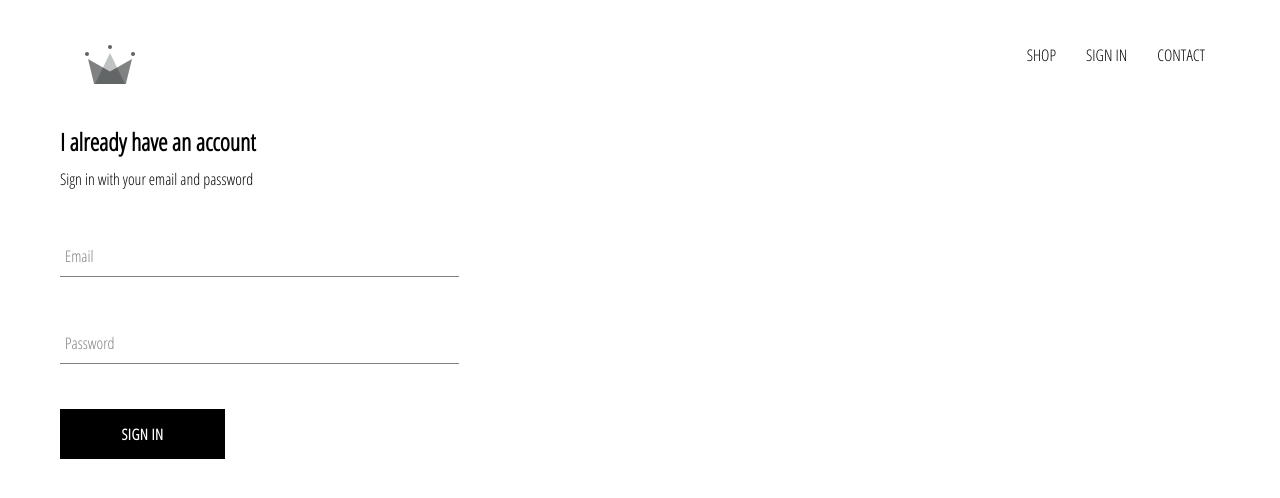
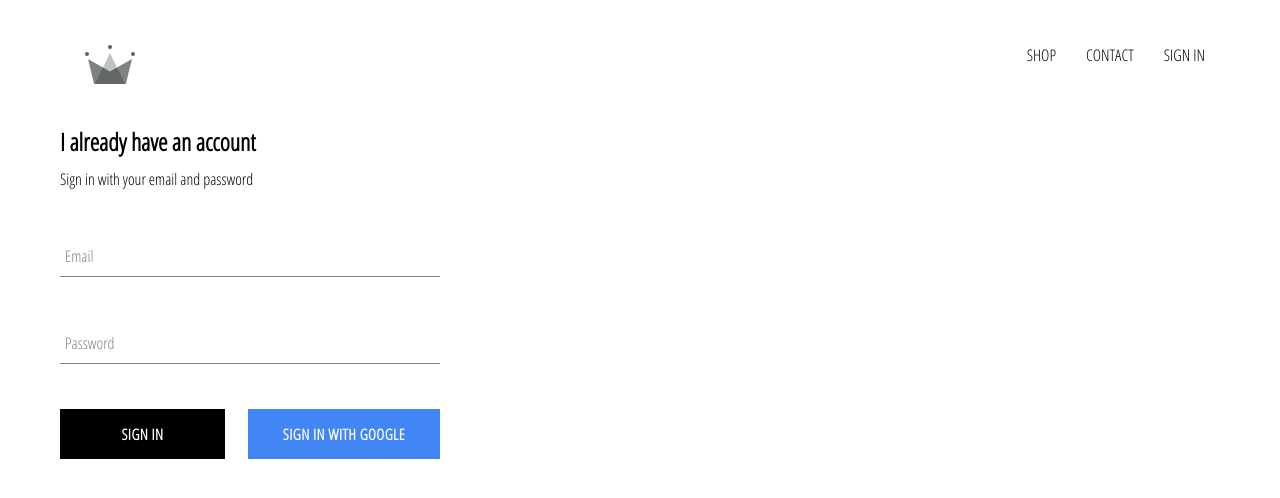
Before and after one commit to marvinxu99/crwn-clothing, a React (Create React App) app: page /signin in a window 1280 px wide. Shown: the top 498 px of the page. Built offline with nearby package versions, Linux system fonts and the light colour scheme; no server answers.

Commit message:
integrated with firebase and sign in with google

```diff
--- a/package.json
+++ b/package.json
@@ -3,6 +3,7 @@
   "version": "0.1.0",
   "private": true,
   "dependencies": {
+    "firebase": "^7.0.0",
     "node-sass": "^4.12.0",
     "react": "^16.10.1",
     "react-dom": "^16.10.1",
--- a/src/App.css
+++ b/src/App.css
@@ -7,3 +7,7 @@
     text-decoration: none;
     color: black;
 }
+
+* {
+    box-sizing: border-box;
+}
--- a/src/App.js
+++ b/src/App.js
@@ -8,11 +8,37 @@
 import Header from './components/header/header.component';
 import SignInAndSignUpPage from './pages/sign-in-and-sign-up/sign-in-and-sign-up.component';
 
+import { auth } from './firebase/firebase.utils';
 
-function App() {
+
+class App extends React.Component {
+  constructor() {
+    super();
+
+    this.state = {
+      currentUser: null
+
+    }
+  }
+
+  unsubscribeFromAuth = null;
+
+  componentDidMount() {
+    this.unsubscribeFromAuth = auth.onAuthStateChanged(user => {
+      this.setState({ currentUser: user});
+
+      console.log(user);
+    })
+  }
+
+  componentWillUnmount() {
+    this.unsubscribeFromAuth();
+  }
+
+  render() {
     return (
       <div>
-      <Header />
+        <Header currentUser={this.state.currentUser} />
         <Switch>
           <Route exact path='/' component={HomePage} />
           <Route exact path='/shop' component={ShopPage} />
@@ -21,5 +47,6 @@
       </div>
     );
   }
+}
 
 export default App;
--- a/src/components/custom-button/custom-button.component.jsx
+++ b/src/components/custom-button/custom-button.component.jsx
@@ -2,8 +2,11 @@
 
 import './custom-button.styles.scss';
 
-const CustomButton = ({ children, type }) => (
-  <button className='custom-button' type={type}>
+const CustomButton = ({ children, isGoogleSignIn, type, onClick }) => (
+  <button className={`${isGoogleSignIn ? 'google-sign-in' : ''} custom-button`}
+    type={type}
+    onClick={onClick}
+  >
     {children}
   </button>
 );
--- a/src/components/custom-button/custom-button.styles.scss
+++ b/src/components/custom-button/custom-button.styles.scss
@@ -19,4 +19,14 @@
       color: black;
       border: 1px solid black;
     }
+
+    &.google-sign-in {
+      background-color: #4285f4;
+      color: white;
+
+      &:hover {
+        background-color: #357ae8;
+        border: none;
+      }
+    }
   }
--- a/src/components/form-input/form-input.component.jsx
+++ b/src/components/form-input/form-input.component.jsx
@@ -11,14 +11,16 @@
       value={value}
       required={required}
     />
-    {label ? (
+    {label ?
+      (
         <label
           className={`${
               value.length ? 'shrink' : ''
           } form-input-label`}
         >
           {label}
-      </label>)
+        </label>
+      )
       : null
     }
   </div>
--- a/src/components/header/header.component.jsx
+++ b/src/components/header/header.component.jsx
@@ -4,7 +4,10 @@
 import './header.styles.scss';
 import { ReactComponent as Logo } from '../../assets/crown.svg';
 
-const Header = () => (
+import { auth } from '../../firebase/firebase.utils';
+
+
+const Header = ({ currentUser }) => (
   <div className='header'>
     <Link className='logo-container' to="/">
       <Logo className='logo' />
@@ -13,12 +16,19 @@
       <Link className='option' to='/shop'>
         SHOP
       </Link>
-      <Link className='option' to='/signin'>
-        SIGN IN
-      </Link>
       <Link className='option' to='/shop'>
         CONTACT
       </Link>
+      {
+        currentUser ?
+        <div className='option' onClick={()=>auth.signOut()}>
+          SIGN OUT
+        </div>
+        :
+        <Link className='option' to='/signin'>
+          SIGN IN
+        </Link>
+      }
     </div>
   </div>
 );
--- a/src/components/header/header.styles.scss
+++ b/src/components/header/header.styles.scss
@@ -20,6 +20,7 @@
 
       .option {
         padding: 10px 15px;
+        cursor: pointer;
       }
     }
   }
--- a/src/components/sign-in/sign-in.component.jsx
+++ b/src/components/sign-in/sign-in.component.jsx
@@ -2,6 +2,8 @@
 
 import FormInput from '../form-input/form-input.component';
 import CustomButton from '../custom-button/custom-button.component';
+
+import { signInWithGoogle } from '../../firebase/firebase.utils';
 
 import './sign-in.styles.scss';
 
@@ -52,8 +54,13 @@
             required
             label='Password'
           />
-
-          <CustomButton type='submit'>Sign in</CustomButton>
+          <div className='buttons'>
+            <CustomButton type='submit'>Sign in</CustomButton>
+            <CustomButton type='button' onClick={signInWithGoogle} isGoogleSignIn>
+              {' '}
+              Sign in with Google{' '}
+            </CustomButton>
+          </div>
         </form>
       </div>
     );
--- a/src/components/sign-in/sign-in.styles.scss
+++ b/src/components/sign-in/sign-in.styles.scss
@@ -1,9 +1,14 @@
 .sign-in {
-    width: 30vw;
+    width: 380px;
     display: flex;
     flex-direction: column;
 
     .title {
-        margin: 10px 0;
+      margin: 10px 0;
+    }
+
+    .buttons {
+      display: flex;
+      justify-content: space-between;
     }
 }
--- /dev/null
+++ b/src/firebase/firebase.utils.js
@@ -0,0 +1,27 @@
+import firebase from 'firebase/app';
+import 'firebase/firestore';
+import 'firebase/auth';
+
+const config = {
+  apiKey: "AIzaSyCEoihG_P7XVzHe_vat6L1U4DoBll5MgJk",
+  authDomain: "crown-db-a5810.firebaseapp.com",
+  databaseURL: "https://crown-db-a5810.firebaseio.com",
+  projectId: "crown-db-a5810",
+  storageBucket: "",
+  messagingSenderId: "200724092996",
+  appId: "1:200724092996:web:26a1f6e68d320e57c9c411",
+  measurementId: "G-24FF87JHG1"
+};
+
+firebase.initializeApp(config);
+
+export const auth = firebase.auth();
+export const firestore = firebase.firestore();
+
+const provider = new firebase.auth.GoogleAuthProvider();
+/*provider.setCustomParameters({ prompt: 'select_account' }); */
+provider.addScope('profile');
+provider.addScope('email');
+export const signInWithGoogle = () => auth.signInWithPopup(provider);
+
+export default firebase;
```
Also changed, not shown: 1 other file (tests, documents, lock files or other folders). Lines whose indentation alone changed are shown as unchanged.
